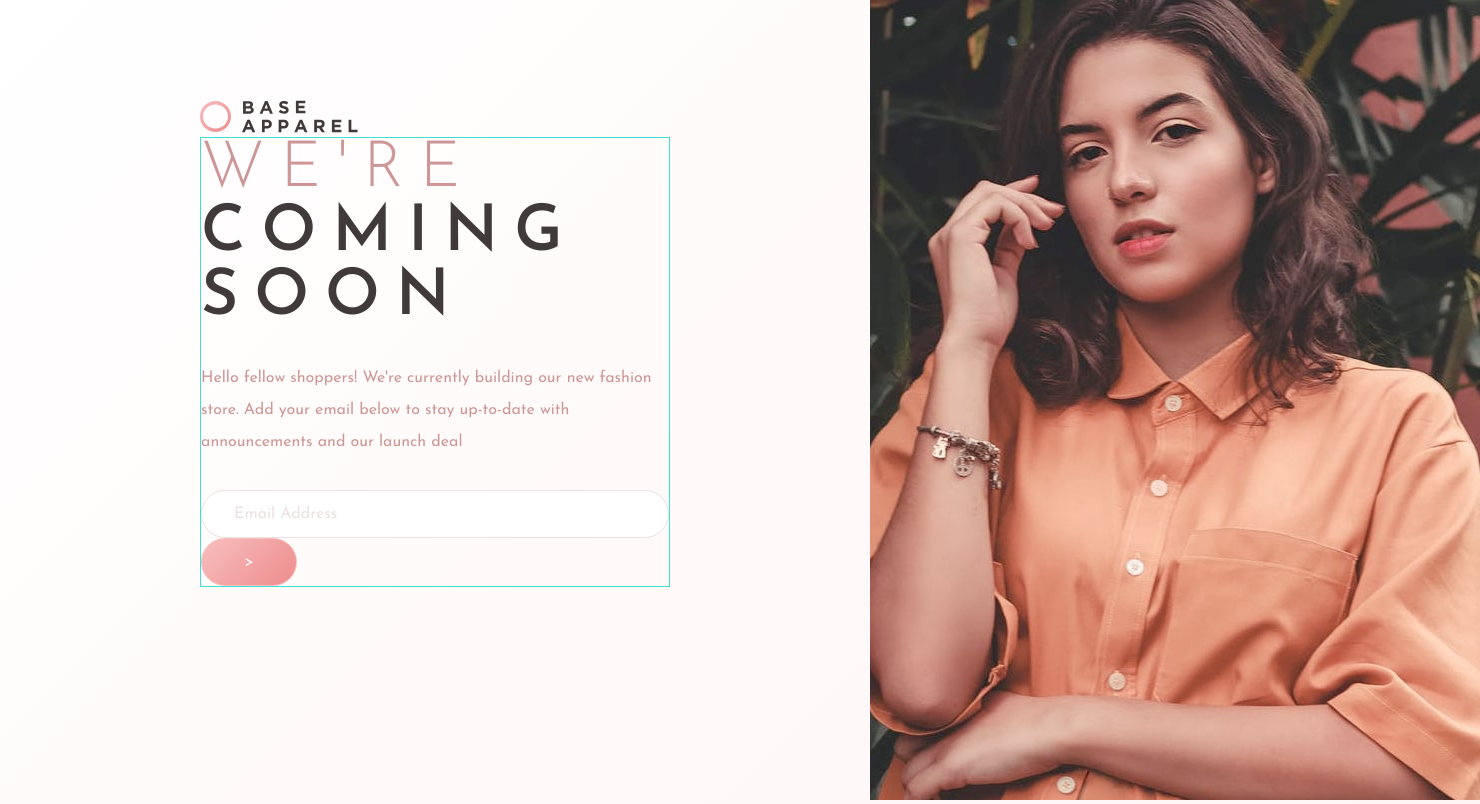
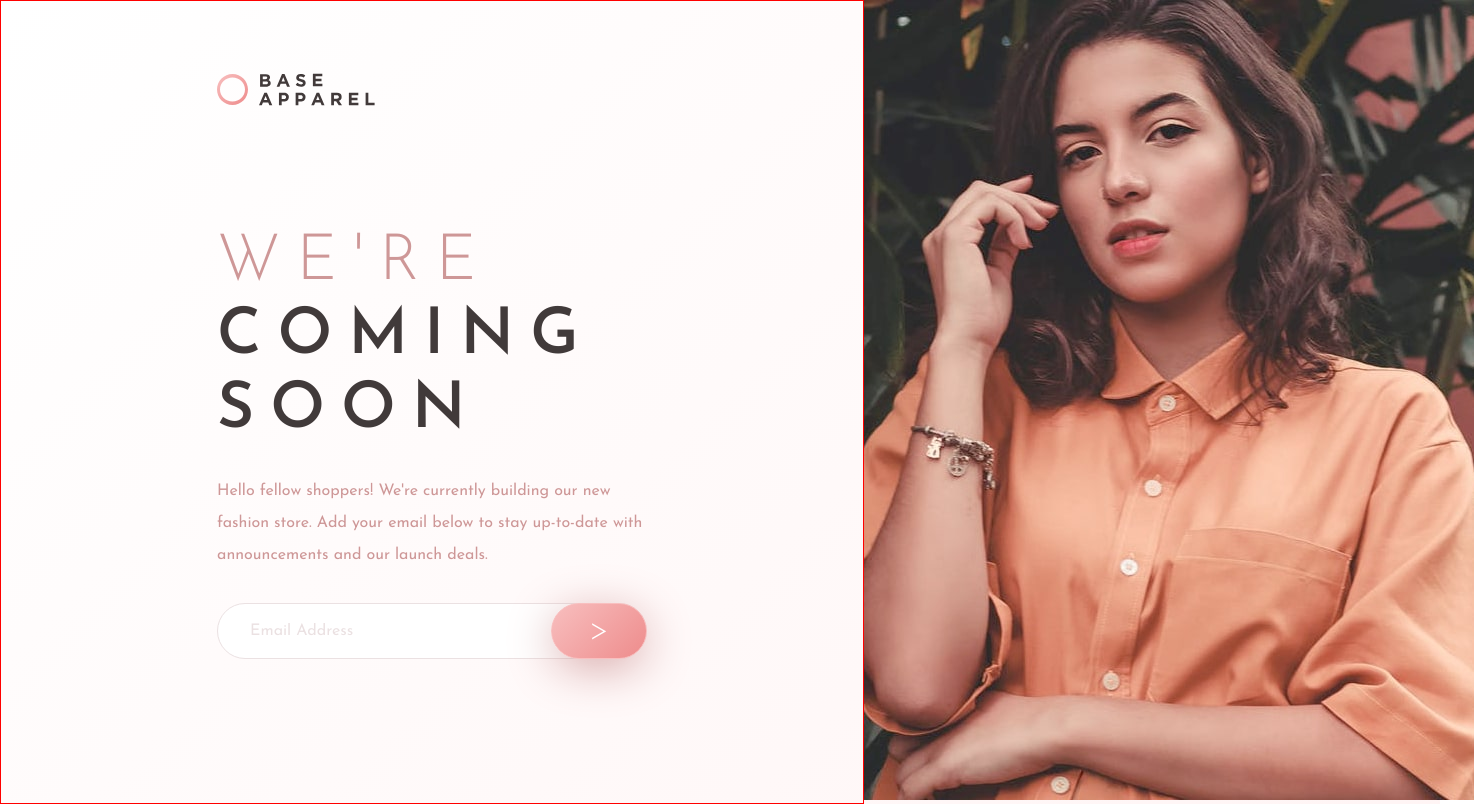
Before and after one commit to r742davis/Base-Apparel, a PHP site: page / in a window 1480 px wide. Run offline with PHP 8.4, Linux system fonts and the light colour scheme.

Commit message:
Finished spacing and colorings for design. Next step is the active states

```diff
--- a/index.html
+++ b/index.html
@@ -17,9 +17,8 @@
     <div class="container">
       <!-- SVG Logo -->
       <section class="details">
-
         <div class="logo">
-          <img src="./images/logo.svg" alt="Base Apparel Logo with Circle"/>
+          <img src="./images/logo.svg" alt="Base Apparel Logo with Circle" />
         </div>
         <div class="description">
           <header class="description__header">
@@ -31,14 +30,13 @@
             <p>
               Hello fellow shoppers! We're currently building our new fashion
               store. Add your email below to stay up-to-date with announcements
-              and our launch deal
+              and our launch deals.
             </p>
 
-            <input
-              type="email"
-              placeholder="Email Address"
-            />
-            <button class="description__main-submit">></button>
+            <div class="description__input-container">
+              <input type="email" placeholder="Email Address" />
+              <button type="submit" class="description__main-submit">></button>
+            </div>
           </main>
         </div>
       </section>
--- a/styles/styles.css
+++ b/styles/styles.css
@@ -17,20 +17,22 @@
 
 .container {
   display: flex;
+  width: 1440px;
   background: var(--linear-grad1); }
 
 .details {
   display: flex;
   flex-direction: column;
-  flex-basis: 60%;
-  padding: 100px 200px 100px 200px; }
+  justify-content: space-between;
+  width: 60%;
+  border: 1px solid red;
+  padding: 5% 15% 10% 15%; }
 
 .landing-picture {
-  flex-basis: 40%; }
+  width: 40%; }
 
 .description {
-  height: auto;
-  border: 1px solid turquoise; }
+  height: auto; }
 
 .description__header h1 {
   font-size: 4rem;
@@ -43,30 +45,46 @@
   font-weight: 300;
   color: var(--red-desat); }
 
+.description__header h1:nth-child(2), .description__header h1:nth-child(3) {
+  margin-top: 10px; }
+
 .description__main p {
   color: var(--red-desat);
   line-height: 2rem;
   margin-top: 2rem;
   margin-bottom: 2rem; }
 
-.description__main input {
-  position: block;
+.description__input-container {
+  position: relative; }
+
+.description__main input[type="email"] {
+  color: var(--red-desat);
+  position: relative;
   border: 1px solid var(--input);
   border-radius: 3rem;
-  height: 3rem;
+  height: 3.5rem;
   width: 100%;
   padding-left: 2rem;
-  outline: none; }
+  outline-color: var(--input); }
 
-.description__main input::placeholder {
+.description__main input[type="email"]::placeholder {
   color: var(--input); }
 
-.description__main button {
+[placeholder]:focus::-webkit-input-placeholder {
+  transition: opacity 0.5s 0.5s ease;
+  opacity: 0; }
+
+.description__main button[type="submit"] {
   background: var(--linear-grad2);
   color: var(--white);
-  height: 3rem;
+  position: absolute;
+  height: 3.5rem;
   width: 6rem;
-  right: 2rem;
-  margin-right: 3rem;
+  right: 0.01rem;
   border: 1px solid #f8bfbf;
-  border-radius: 3rem; }
+  border-radius: 3rem;
+  font-size: 2rem;
+  font-weight: 300;
+  box-shadow: 0px 10px 50px -5px #ce9797;
+  outline: none;
+  cursor: pointer; }
--- a/styles/styles.scss
+++ b/styles/styles.scss
@@ -11,23 +11,25 @@
 
 .container {
   display: flex;
+  width: 1440px;
   background: var(--linear-grad1);
 }
 
 .details {
   display: flex;
   flex-direction: column;
-  flex-basis: 60%;
-  padding: 100px 200px 100px 200px;
+  justify-content: space-between;
+  width: 60%;
+  border: 1px solid red;
+  padding: 5% 15% 10% 15%;
 }
 
 .landing-picture {
-  flex-basis: 40%;
+  width: 40%;
 }
 
 .description {
   height: auto;
-  border: 1px solid turquoise;
 }
 
 .description__header h1 {
@@ -40,6 +42,10 @@
     font-weight: 300;
     color: var(--red-desat);
   }
+  &:nth-child(2),
+  &:nth-child(3) {
+    margin-top: 10px;
+  }
 }
 
 .description__main p {
@@ -48,26 +54,42 @@
   margin-top: 2rem;
   margin-bottom: 2rem;
 }
-.description__main input {
-  position: block;
+
+.description__input-container {
+  position: relative;
+}
+
+.description__main input[type="email"] {
+  color: var(--red-desat);
+  position: relative;
   border: 1px solid var(--input);
   border-radius: 3rem;
-  height: 3rem;
+  height: 3.5rem;
   width: 100%;
   padding-left: 2rem;
-  outline: none;
+  outline-color: var(--input);
   &::placeholder {
     color: var(--input);
   }
 }
-.description__main button {
+
+[placeholder]:focus::-webkit-input-placeholder {
+  transition: opacity 0.5s 0.5s ease;
+  opacity: 0;
+}
+
+.description__main button[type="submit"] {
   background: var(--linear-grad2);
   color: var(--white);
-  // position: absolute;
-  height: 3rem;
+  position: absolute;
+  height: 3.5rem;
   width: 6rem;
-  right: 2rem;
-  margin-right: 3rem;
+  right: 0.01rem;
   border: 1px solid hsl(0, 80%, 86%);
   border-radius: 3rem;
+  font-size: 2rem;
+  font-weight: 300;
+  box-shadow: 0px 10px 50px -5px hsl(0, 36%, 70%);
+  outline: none;
+  cursor: pointer;
 }
```
